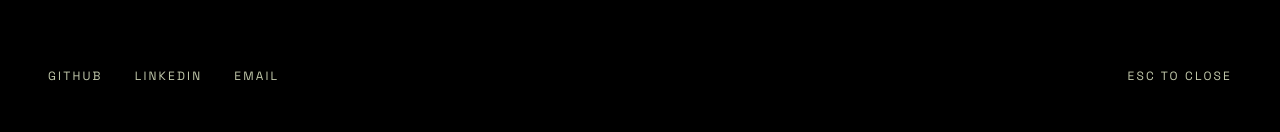
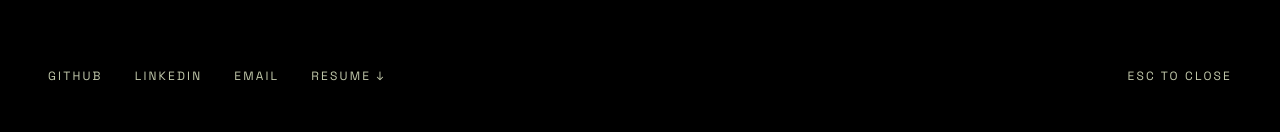
Before and after one commit to Bhikule19/create-with-abhi, a Next.js app: page / in a window 1280 px wide. Both pictures are taken after a click on the button "Toggle menu". Shown: the part 668-800 px from the top of the page. Built offline with nearby package versions, Linux system fonts and the light colour scheme.

Commit message:
feat: add downloadable resume CTA in contact and menu

```diff
--- a/components/chrome/MenuOverlay.tsx
+++ b/components/chrome/MenuOverlay.tsx
@@ -3,7 +3,7 @@
 import { AnimatePresence, motion, type Variants } from "motion/react";
 import { useEffect, useRef } from "react";
 import { useMenu } from "./MenuProvider";
-import { socials } from "@/lib/socials";
+import { RESUME_FILENAME, RESUME_HREF, socials } from "@/lib/socials";
 
 const anchors = [
   { label: "EXPERIENCE", href: "#experience" },
@@ -147,6 +147,14 @@ export function MenuOverlay() {
                 {s.label}
               </a>
             ))}
+            <a
+              href={RESUME_HREF}
+              download={RESUME_FILENAME}
+              onClick={close}
+              className="hover:text-accent transition-colors"
+            >
+              Resume ↓
+            </a>
             <span className="ml-auto">ESC TO CLOSE</span>
           </motion.div>
         </motion.div>
--- a/components/sections/Contact.tsx
+++ b/components/sections/Contact.tsx
@@ -1,5 +1,10 @@
 import { FadeUp } from "@/components/motion/FadeUp";
-import { EMAIL, MAIL_HREF } from "@/lib/socials";
+import {
+  EMAIL,
+  MAIL_HREF,
+  RESUME_FILENAME,
+  RESUME_HREF,
+} from "@/lib/socials";
 
 export function Contact() {
   return (
@@ -38,10 +43,11 @@ export function Contact() {
           line and let&apos;s talk.
         </p>
 
+        <div className="mt-2 flex flex-wrap items-center justify-center gap-4">
           <a
             href={MAIL_HREF}
             data-cursor="link"
-          className="group relative mt-2 inline-flex items-center gap-3 bg-accent px-8 py-4 font-display text-sm font-bold uppercase tracking-[0.2em] text-bg transition-transform duration-300 hover:scale-[1.04]"
+            className="group relative inline-flex items-center gap-3 bg-accent px-8 py-4 font-display text-sm font-bold uppercase tracking-[0.2em] text-bg transition-transform duration-300 hover:scale-[1.04]"
             style={{ boxShadow: "0 0 60px var(--accent-glow)" }}
           >
             <span>Say Hello</span>
@@ -49,6 +55,20 @@ export function Contact() {
               ↗
             </span>
           </a>
+
+          <a
+            href={RESUME_HREF}
+            download={RESUME_FILENAME}
+            data-cursor="link"
+            aria-label="Download résumé (PDF)"
+            className="group relative inline-flex items-center gap-3 border border-ink/30 px-8 py-4 font-display text-sm font-bold uppercase tracking-[0.2em] text-ink transition-colors duration-300 hover:border-accent hover:text-accent"
+          >
+            <span>Download Resume</span>
+            <span className="transition-transform duration-300 group-hover:translate-y-0.5">
+              ↓
+            </span>
+          </a>
+        </div>
 
         <p className="font-display text-xs font-semibold uppercase tracking-[0.3em] text-ink-dim">
           OR{" "}
--- a/lib/socials.ts
+++ b/lib/socials.ts
@@ -2,6 +2,8 @@ export type Social = { label: string; href: string };
 
 export const EMAIL = "createwithabhi19@gmail.com";
 export const MAIL_HREF = `mailto:${EMAIL}?subject=Hi%20Abhi`;
+export const RESUME_HREF = "/Abhishek_B.pdf";
+export const RESUME_FILENAME = "Abhishek_B.pdf";
 
 export const socials: Social[] = [
   { label: "GitHub", href: "https://github.com/Bhikule19" },
```
Also changed, not shown: 1 other file (tests, documents, lock files or other folders). Lines whose indentation alone changed are shown as unchanged.
